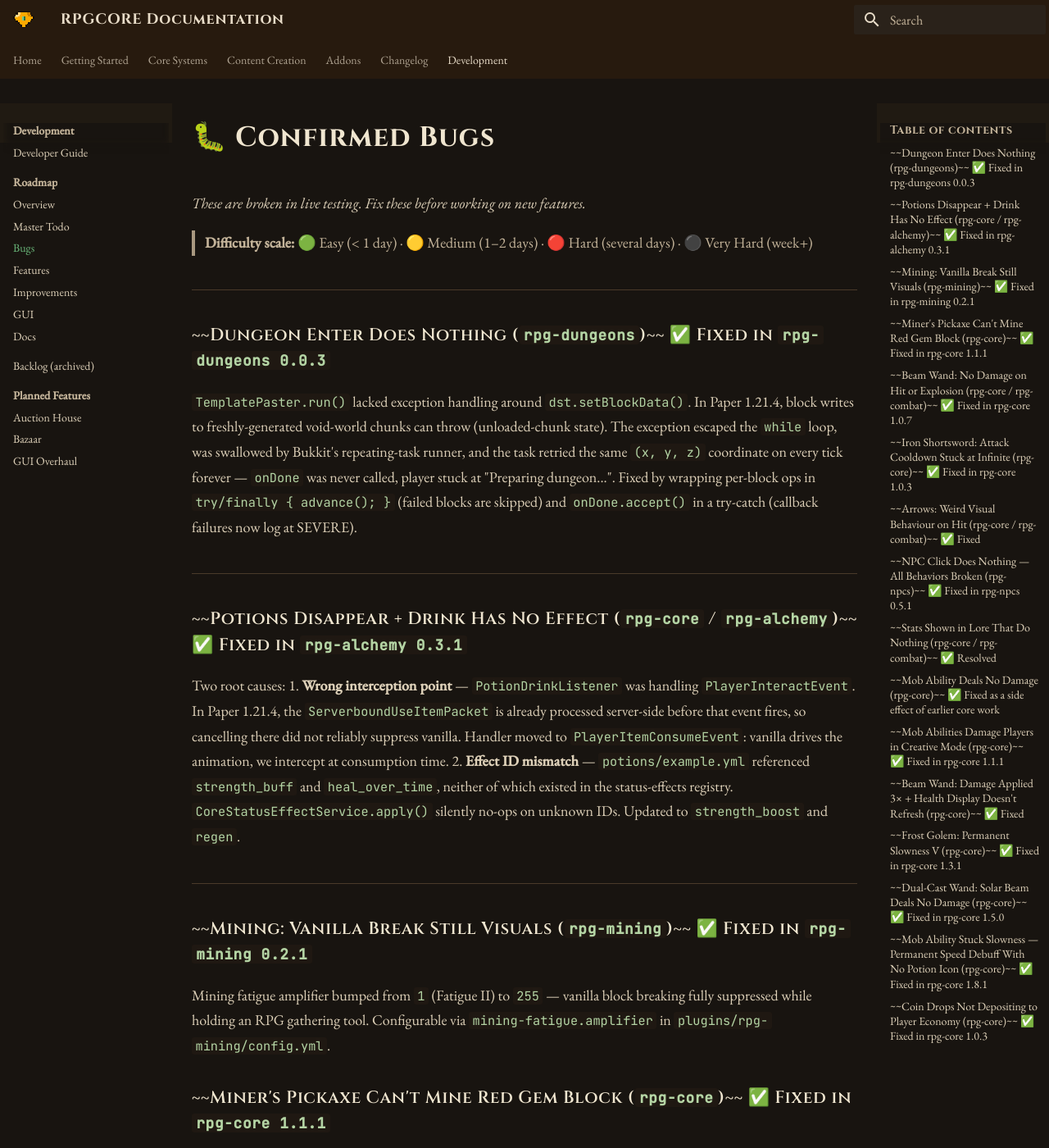
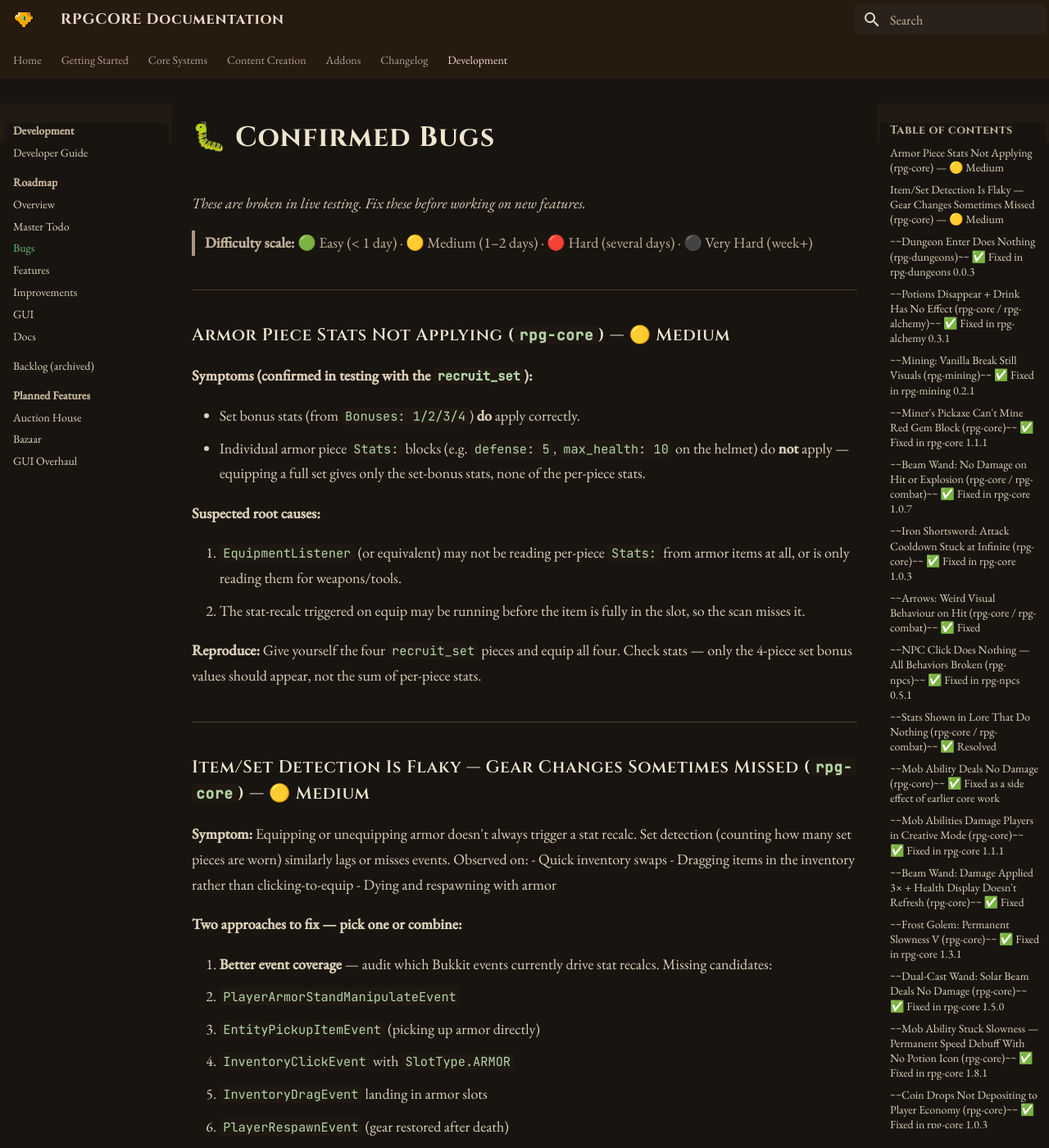
Before and after one commit to 255-Ping/RPGCORE, an MkDocs documentation site: the page built from docs/planned/todo-bugs.md, in a window 1280 px wide and 1400 px high. Shown: the whole window at 82% size. Built offline with MkDocs 1.6.1 and Material for MkDocs 9.7.7, drawn with Linux system fonts in a browser that asks for light colours; some of the changed text lies outside the part shown.

Commit message:
docs: add armor stats + gear detection bug entries to todo-bugs
Two confirmed bugs from recruit_set testing:
- Per-piece Stats blocks not applying (set bonuses work, piece stats don't)
- Equipment event coverage is incomplete causing missed stat recalcs;
  suggests fixing event hooks + adding a 60-tick periodic resync fallback.

Co-Authored-By: Claude Sonnet 4.6 <noreply@anthropic.com>

```diff
--- a/docs/planned/todo-bugs.md
+++ b/docs/planned/todo-bugs.md
@@ -3,6 +3,45 @@
 _These are broken in live testing. Fix these before working on new features._
 
 > **Difficulty scale:** 🟢 Easy (< 1 day) · 🟡 Medium (1–2 days) · 🔴 Hard (several days) · ⚫ Very Hard (week+)
+
+---
+
+### Armor Piece Stats Not Applying (`rpg-core`) — 🟡 Medium
+
+**Symptoms (confirmed in testing with the `recruit_set`):**
+
+- Set bonus stats (from `Bonuses: 1/2/3/4`) **do** apply correctly.
+- Individual armor piece `Stats:` blocks (e.g. `defense: 5`, `max_health: 10` on the helmet) do **not** apply — equipping a full set gives only the set-bonus stats, none of the per-piece stats.
+
+**Suspected root causes:**
+
+1. `EquipmentListener` (or equivalent) may not be reading per-piece `Stats:` from armor items at all, or is only reading them for weapons/tools.
+2. The stat-recalc triggered on equip may be running before the item is fully in the slot, so the scan misses it.
+
+**Reproduce:** Give yourself the four `recruit_set` pieces and equip all four. Check stats — only the 4-piece set bonus values should appear, not the sum of per-piece stats.
+
+---
+
+### Item/Set Detection Is Flaky — Gear Changes Sometimes Missed (`rpg-core`) — 🟡 Medium
+
+**Symptom:** Equipping or unequipping armor doesn't always trigger a stat recalc. Set detection (counting how many set pieces are worn) similarly lags or misses events. Observed on:
+- Quick inventory swaps
+- Dragging items in the inventory rather than clicking-to-equip
+- Dying and respawning with armor
+
+**Two approaches to fix — pick one or combine:**
+
+1. **Better event coverage** — audit which Bukkit events currently drive stat recalcs. Missing candidates:
+   - `PlayerArmorStandManipulateEvent`
+   - `EntityPickupItemEvent` (picking up armor directly)
+   - `InventoryClickEvent` with `SlotType.ARMOR`
+   - `InventoryDragEvent` landing in armor slots
+   - `PlayerRespawnEvent` (gear restored after death)
+   - `PlayerItemHeldEvent` doesn't cover armor slots — make sure it isn't the only hook
+
+2. **Periodic resync** — run a repeating task (e.g. every 40–60 ticks) that recalculates every online player's stats from their current equipment. Acts as a safety net for any missed events. Should be cheap if the recalc only diffs against the cached values and skips unchanged players.
+
+Recommended: do both — fix events for correctness, add periodic resync (60-tick interval, config-toggleable) as a safety net.
 
 ---
 
```
